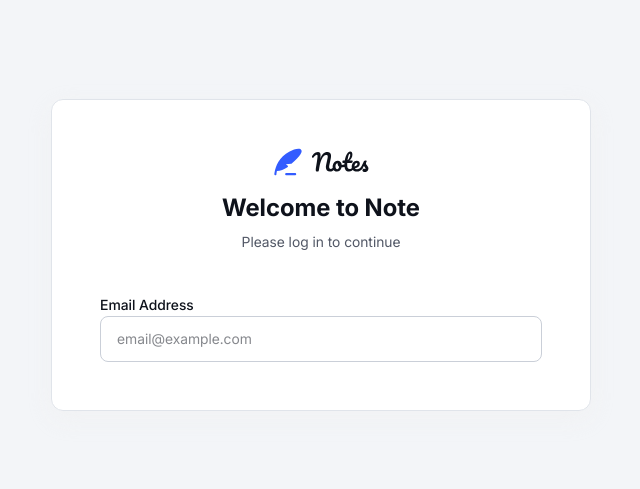
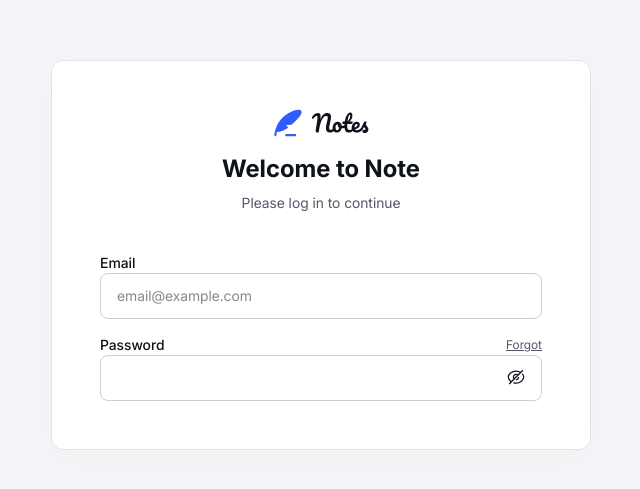
Before and after one commit to j0hnr0/Note-taking-web-app, a Next.js app: page / in a window 1280 px wide. Shown: the part 145-634 px from the top of the page, without its empty margins (319-959 px from the left). Built offline with nearby package versions, Linux system fonts and the light colour scheme.

Commit message:
LoginInput component

```diff
--- a/app/_components/login-form.js
+++ b/app/_components/login-form.js
@@ -1,32 +1,19 @@
-import localFont from "next/font/local";
-
-const interMed = localFont({
-  src: "../../public/fonts/inter/static/Inter_18pt-Medium.ttf",
-  display: "swap",
-});
-
-const interReg = localFont({
-    src: "../../public/fonts/inter/static/Inter_18pt-Regular.ttf",
-    display: "swap",
-  });
+import LoginInput from "./login-input";
 
 export default function LoginForm() {
   return (
     <form className="mt-10">
       <div>
-        <label
-          htmlFor="email"
-          className={`${interMed.className} antialiased font-medium text-sm text-custom-neutral-950`}
-        >
-          Email Address
-        </label>
-        <input
-          id="email"
-          name="email"
+        <LoginInput
+          label="Email"
           placeholder="email@example.com"
-          className={`${interReg.className} antialiased text-sm text-custom-neutral-950 w-full rounded-lg py-3 px-4 border-[1px] border-custom-neutral-300
-          focus:outline-none`}
+          type="email"
+          identifier="email"
         />
+      </div>
+
+      <div className="mt-4">
+        <LoginInput label="Password" type="password" identifier="password" />
       </div>
     </form>
   );
--- /dev/null
+++ b/app/_components/login-input.js
@@ -0,0 +1,71 @@
+import localFont from "next/font/local";
+
+const interMed = localFont({
+    src: "../../public/fonts/inter/static/Inter_18pt-Medium.ttf",
+    display: "swap",
+  });
+
+  const interReg = localFont({
+    src: "../../public/fonts/inter/static/Inter_18pt-Regular.ttf",
+    display: "swap",
+  });
+
+export default function LoginInput({ label, placeholder, type, identifier }) {
+  return (
+    <div>
+      <div className="flex justify-between items-center">
+        <label
+          htmlFor={type}
+          className={`${interMed.className} antialiased font-medium text-sm text-custom-neutral-950`}
+        >
+          {label}
+        </label>
+        {identifier === "password" && (
+          <h5
+            className={`${interReg.className} antialiased text-xs text-custom-neutral-600 underline cursor-pointer`}
+          >
+            Forgot
+          </h5>
+        )}
+      </div>
+      <div className="relative">
+        <input
+          id={type}
+          name={type}
+          placeholder={placeholder}
+          className={`${interReg.className} antialiased text-sm text-custom-neutral-950 w-full rounded-lg py-3 px-4 border-[1px] border-custom-neutral-300
+          focus:outline-none`}
+        />
+
+        {identifier === "password" && (
+          <div className="absolute top-3 right-4 bg-white pl-1.5">
+            <button type="button" className="cursor-pointer">
+              <svg
+                xmlns="http://www.w3.org/2000/svg"
+                width="20"
+                height="20"
+                fill="none"
+                viewBox="0 0 24 24"
+              >
+                <path
+                  stroke="#0E121B"
+                  strokeLinecap="round"
+                  strokeLinejoin="round"
+                  strokeWidth="1.5"
+                  d="M6.42 17.73c-2.23-1.46-3.67-3.66-3.67-5.59 0-3.28 4.14-7.3 9.25-7.3 2.09 0 4.03.67 5.59 1.71M19.85 8.61c.891 1.13 1.41 2.38 1.41 3.53 0 3.28-4.15 7.3-9.26 7.3-.91 0-1.799-.13-2.63-.36"
+                />
+                <path
+                  stroke="#0E121B"
+                  strokeLinecap="round"
+                  strokeLinejoin="round"
+                  strokeWidth="1.5"
+                  d="M9.766 14.367a3.12 3.12 0 0 1-.925-2.23 3.159 3.159 0 0 1 5.394-2.24M15.11 12.7a3.158 3.158 0 0 1-2.538 2.541M19.892 4.25 4.118 20.024"
+                />
+              </svg>
+            </button>
+          </div>
+        )}
+      </div>
+    </div>
+  );
+}
```
